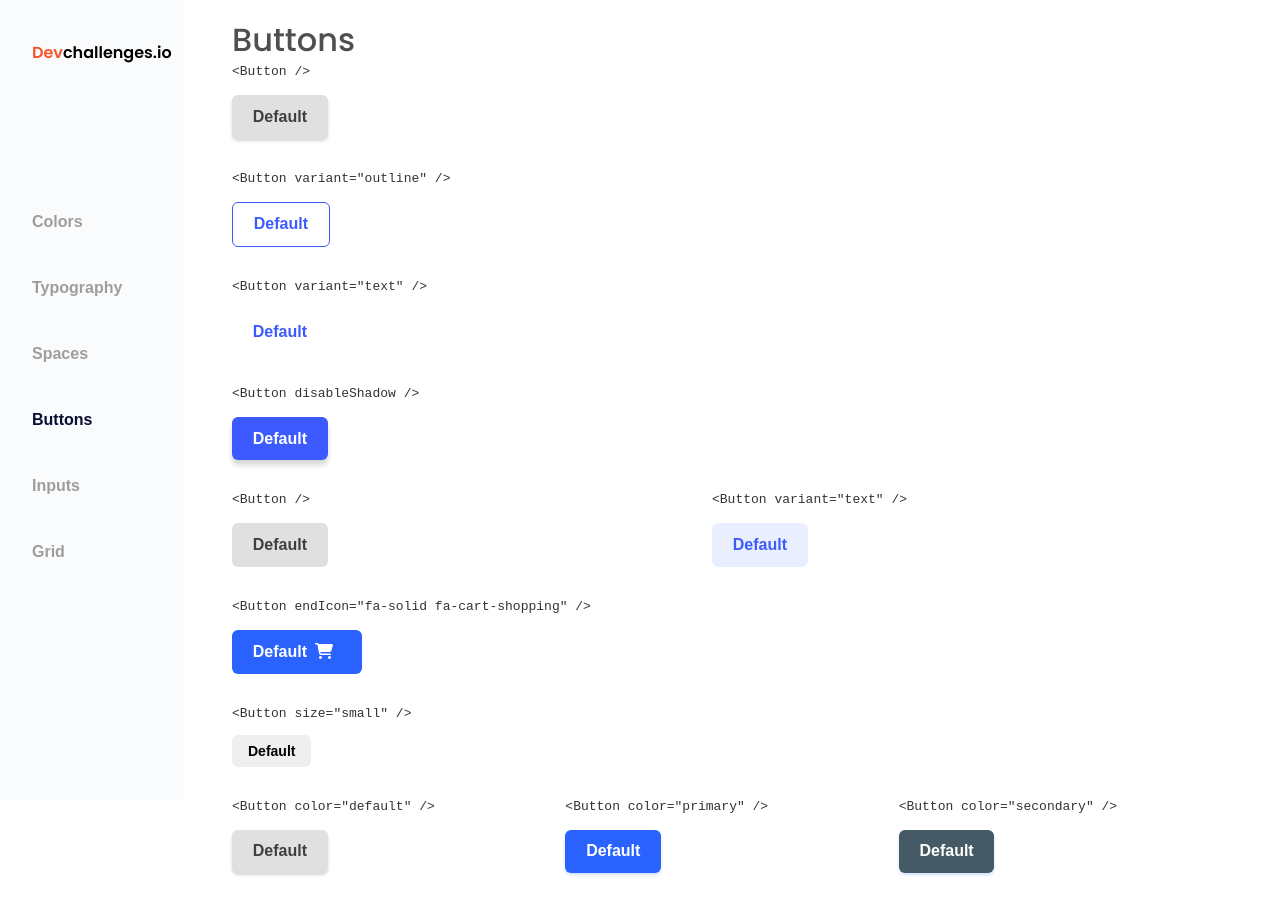
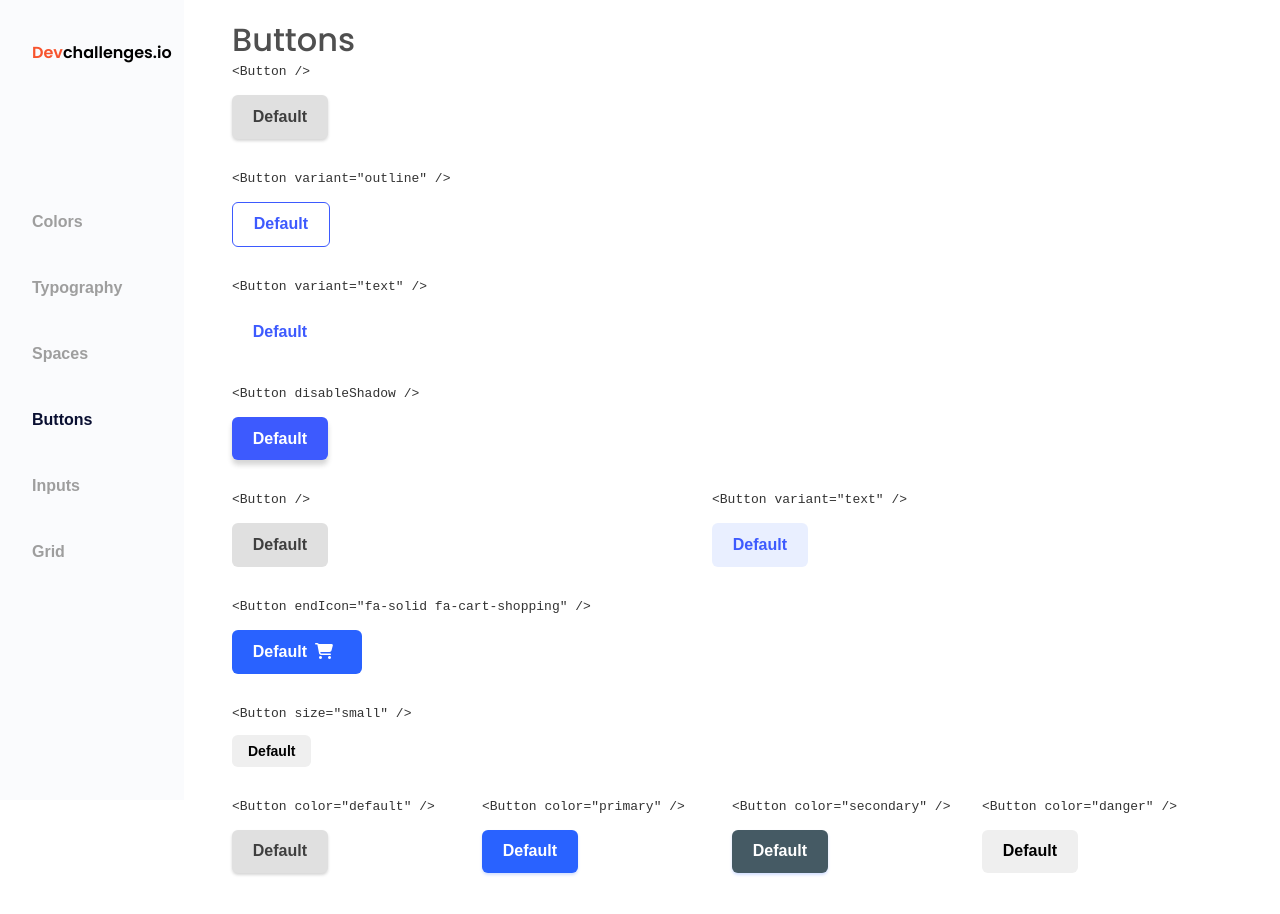
Before and after one commit to gabycode/buttonComponent, a React (Vite) app: page / in a window 1280 px wide. Shown: the top 914 px of the page. Built offline with nearby package versions, Linux system fonts and the light colour scheme.

Commit message:
add: more button rows

```diff
--- a/src/components/Buttons.jsx
+++ b/src/components/Buttons.jsx
@@ -127,6 +127,10 @@ export default function Buttons() {
           <pre className="button-title">&lt;Button color="secondary" /&gt;</pre>
           <button className="btn-secondary">Default</button>
         </div>
+        <div className="btns-container">
+          <pre className="button-title">&lt;Button color="danger" /&gt;</pre>
+          <button className="btn-danger">Default</button>
+        </div>
       </div>
     </div>
   );
```
